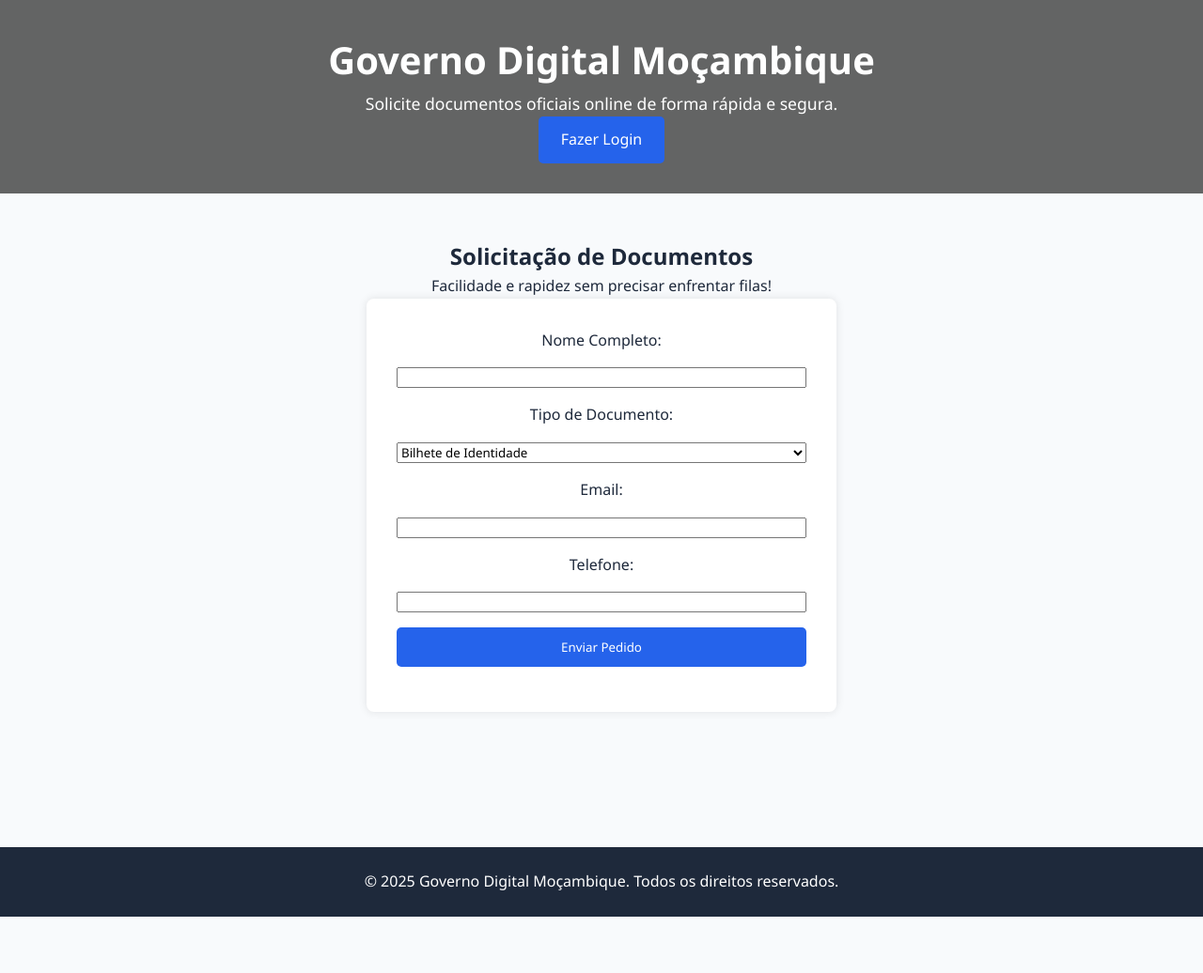
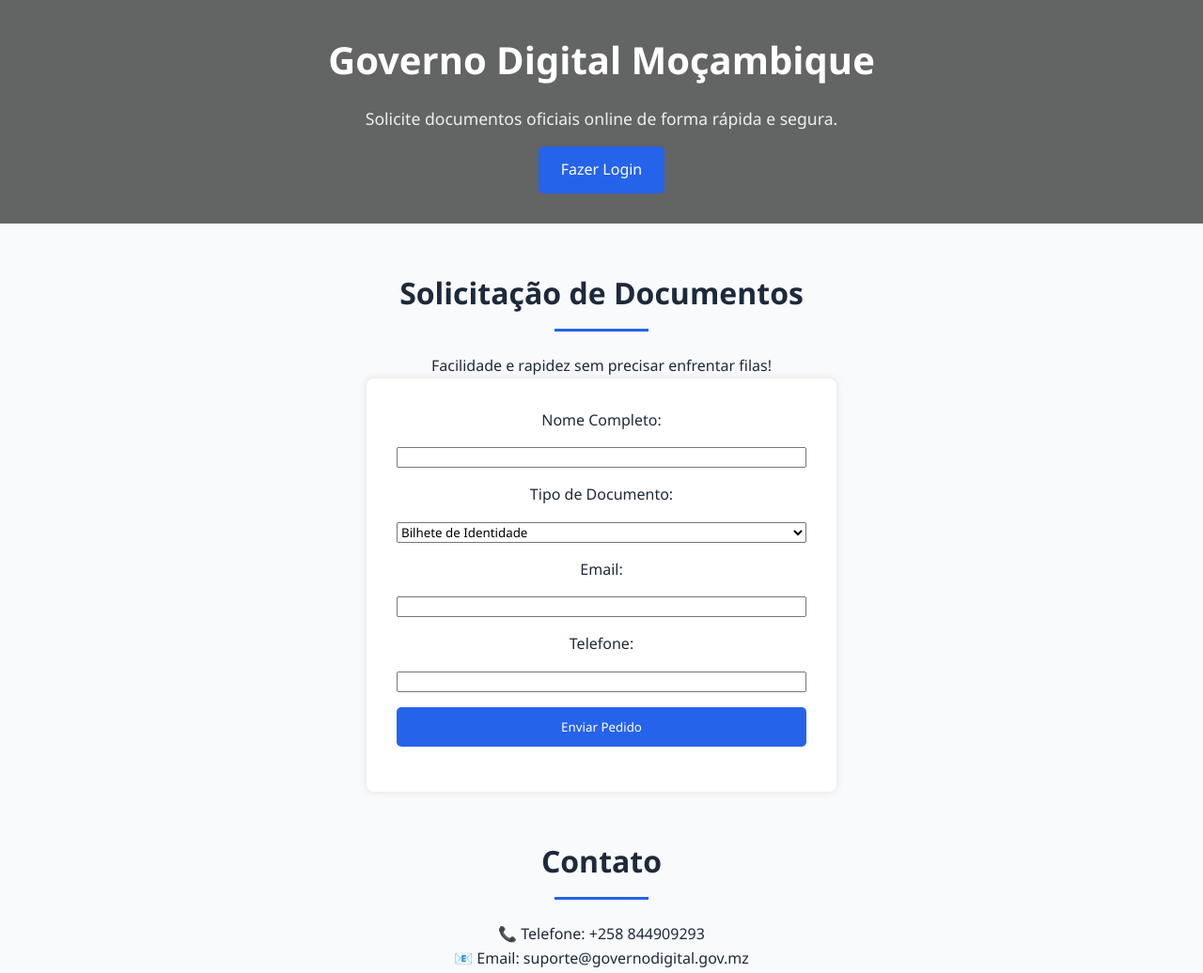
Before and after one commit to Quinito-pedro/prototipo, a plain HTML site: page index.html in a window 1280 px wide. Shown: the top 1036 px of the page at 94% size. Before the commit the page ends 976 px from the top, so only its background shows below. Drawn offline with Linux system fonts and the light colour scheme.

Commit message:
Update index.html

```diff
--- a/index.html
+++ b/index.html
@@ -12,6 +12,7 @@
             --bg-light: #f8fafc;
             --text-dark: #1e293b;
             --transition: all 0.3s ease;
+            --gradient: linear-gradient(135deg, #2563eb, #1d4ed8);
         }
 
         * {
@@ -27,12 +28,16 @@
             line-height: 1.6;
         }
 
+        /* Header e Hero Section */
         header {
             background: url('imagemfundo.jpg') no-repeat center center/cover;
             color: white;
             padding: 2rem 0;
+            position: relative;
+            display: flex;
+            justify-content: center;
+            align-items: center;
             text-align: center;
-            position: relative;
         }
 
         header::before {
@@ -48,14 +53,23 @@
         .hero {
             position: relative;
             z-index: 1;
+            max-width: 1200px;
+            margin: 0 auto;
+            padding: 0 2rem;
+            text-align: center;
         }
 
         .hero h1 {
             font-size: 2.5rem;
+            margin-bottom: 1rem;
+            animation: fadeInDown 1s ease;
         }
 
         .hero p {
             font-size: 1.1rem;
+            max-width: 800px;
+            margin: 0 auto 1rem;
+            opacity: 0.9;
         }
 
         .btn {
@@ -73,6 +87,7 @@
             background: var(--primary-dark);
         }
 
+        /* Main Content */
         main {
             max-width: 1200px;
             margin: 0 auto;
@@ -82,6 +97,24 @@
         section {
             margin-bottom: 3rem;
             text-align: center;
+        }
+
+        h2 {
+            font-size: 2rem;
+            margin-bottom: 1.5rem;
+            position: relative;
+            padding-bottom: 1rem;
+        }
+
+        h2::after {
+            content: '';
+            position: absolute;
+            bottom: 0;
+            left: 50%;
+            transform: translateX(-50%);
+            width: 100px;
+            height: 3px;
+            background: var(--primary);
         }
 
         .form-container {
@@ -113,12 +146,25 @@
             background: var(--primary-dark);
         }
 
+        /* Footer */
         footer {
             background: var(--text-dark);
             color: white;
             text-align: center;
             padding: 1.5rem;
             margin-top: 3rem;
+        }
+
+        /* Animação */
+        @keyframes fadeInDown {
+            from {
+                opacity: 0;
+                transform: translateY(-20px);
+            }
+            to {
+                opacity: 1;
+                transform: translateY(0);
+            }
         }
     </style>
 </head>
@@ -128,7 +174,7 @@
     <div class="hero">
         <h1>Governo Digital Moçambique</h1>
         <p>Solicite documentos oficiais online de forma rápida e segura.</p>
-        <a href="login.html" class="btn">Fazer Login</a>
+        <a href="login.html" class="btn">Fazer Login</a> <!-- Alterado para "Fazer Login" -->
     </div>
 </header>
 
@@ -159,11 +205,36 @@
             </form>
         </div>
     </section>
+
+    <section>
+        <h2>Contato</h2>
+        <p>📞 Telefone: +258 844909293</p>
+        <p>📧 Email: suporte@governodigital.gov.mz</p>
+    </section>
 </main>
 
 <footer>
     <p>&copy; 2025 Governo Digital Moçambique. Todos os direitos reservados.</p>
 </footer>
 
+<script>
+    // Suavização do scroll para âncoras
+    document.querySelectorAll('a[href^="#"]').forEach(anchor => {
+        anchor.addEventListener('click', function (e) {
+            e.preventDefault();
+            document.querySelector(this.getAttribute('href')).scrollIntoView({
+                behavior: 'smooth'
+            });
+        });
+    });
+
+    // Animação suave ao carregar a página
+    document.addEventListener("DOMContentLoaded", () => {
+        document.body.style.opacity = 0;
+        document.body.style.transition = "opacity 1s ease-in-out";
+        document.body.style.opacity = 1;
+    });
+</script>
+
 </body>
 </html>
```
